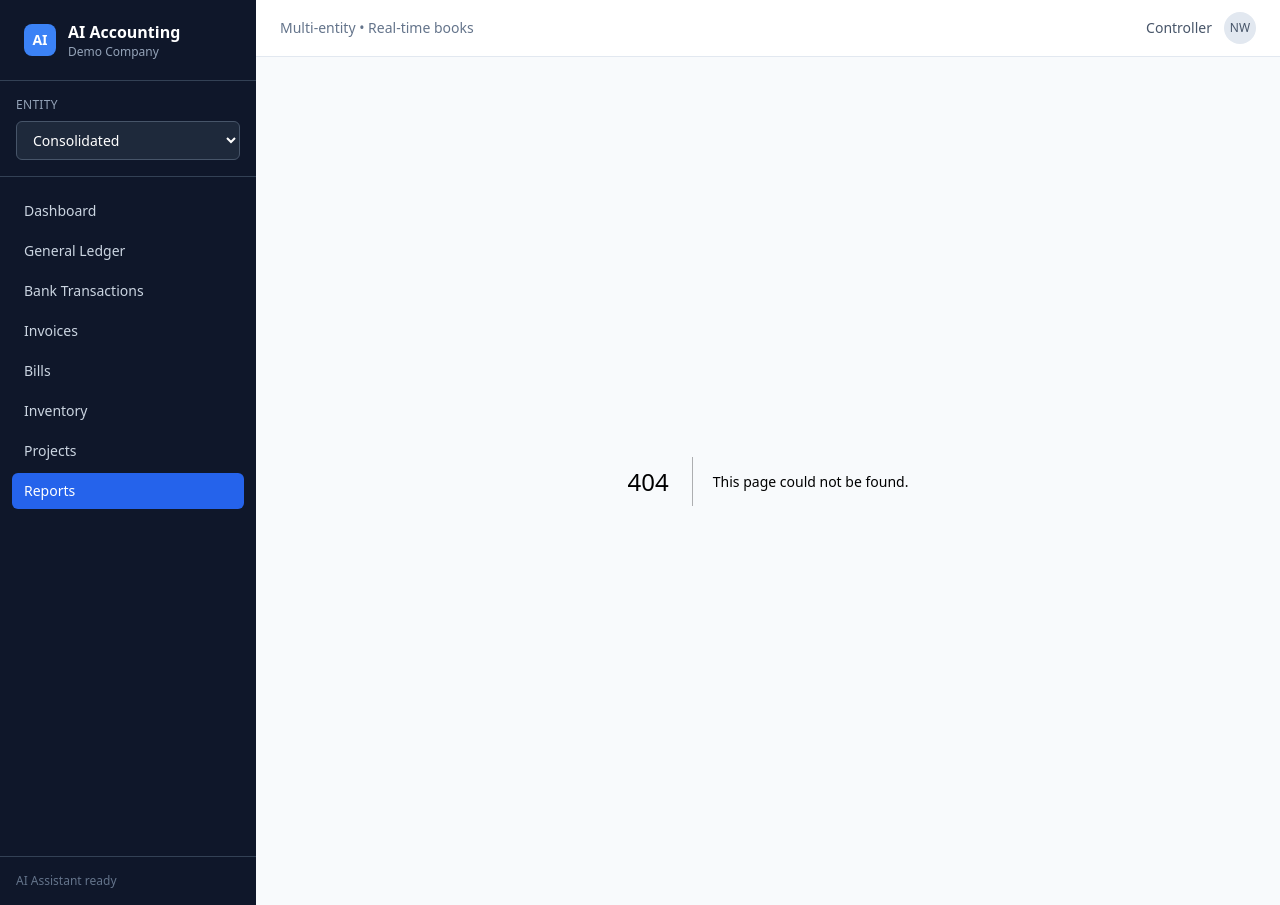
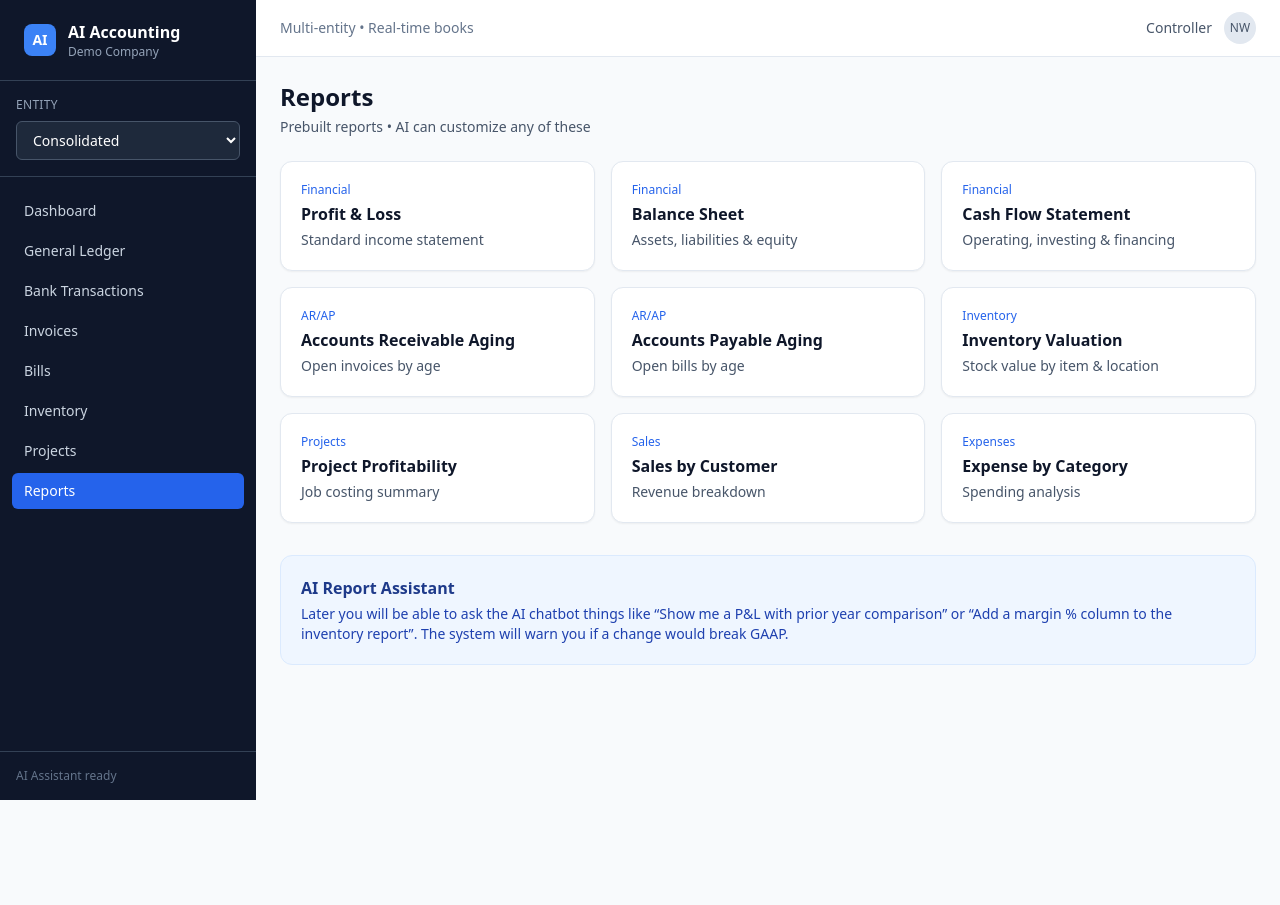
Before and after one commit to Walkachamen/ai-accounting, a Next.js app: page /reports in a window 1280 px wide. Before the commit this address had no page. After the commit the page ends 800 px from the top, so only its background shows below. Built offline with nearby package versions, Linux system fonts and the light colour scheme.

Commit message:
Create page.tsx

```diff
--- /dev/null
+++ b/src/app/reports/page.tsx
@@ -0,0 +1,44 @@
+export default function ReportsPage() {
+  const reports = [
+    { name: "Profit & Loss", description: "Standard income statement", category: "Financial" },
+    { name: "Balance Sheet", description: "Assets, liabilities & equity", category: "Financial" },
+    { name: "Cash Flow Statement", description: "Operating, investing & financing", category: "Financial" },
+    { name: "Accounts Receivable Aging", description: "Open invoices by age", category: "AR/AP" },
+    { name: "Accounts Payable Aging", description: "Open bills by age", category: "AR/AP" },
+    { name: "Inventory Valuation", description: "Stock value by item & location", category: "Inventory" },
+    { name: "Project Profitability", description: "Job costing summary", category: "Projects" },
+    { name: "Sales by Customer", description: "Revenue breakdown", category: "Sales" },
+    { name: "Expense by Category", description: "Spending analysis", category: "Expenses" },
+  ];
+
+  return (
+    <div>
+      <div className="flex items-center justify-between mb-6">
+        <div>
+          <h1 className="text-2xl font-bold text-slate-900">Reports</h1>
+          <p className="text-slate-600 text-sm mt-1">Prebuilt reports • AI can customize any of these</p>
+        </div>
+      </div>
+
+      <div className="grid grid-cols-1 md:grid-cols-2 lg:grid-cols-3 gap-4">
+        {reports.map((report) => (
+          <div
+            key={report.name}
+            className="bg-white rounded-xl border border-slate-200 p-5 shadow-sm hover:border-blue-300 hover:shadow-md transition-all cursor-pointer"
+          >
+            <div className="text-xs font-medium text-blue-600 mb-1">{report.category}</div>
+            <h3 className="font-semibold text-slate-900 mb-1">{report.name}</h3>
+            <p className="text-sm text-slate-600">{report.description}</p>
+          </div>
+        ))}
+      </div>
+
+      <div className="mt-8 p-5 bg-blue-50 border border-blue-100 rounded-xl">
+        <h3 className="font-semibold text-blue-900 mb-1">AI Report Assistant</h3>
+        <p className="text-sm text-blue-800">
+          Later you will be able to ask the AI chatbot things like “Show me a P&L with prior year comparison” or “Add a margin % column to the inventory report”. The system will warn you if a change would break GAAP.
+        </p>
+      </div>
+    </div>
+  );
+}
```
